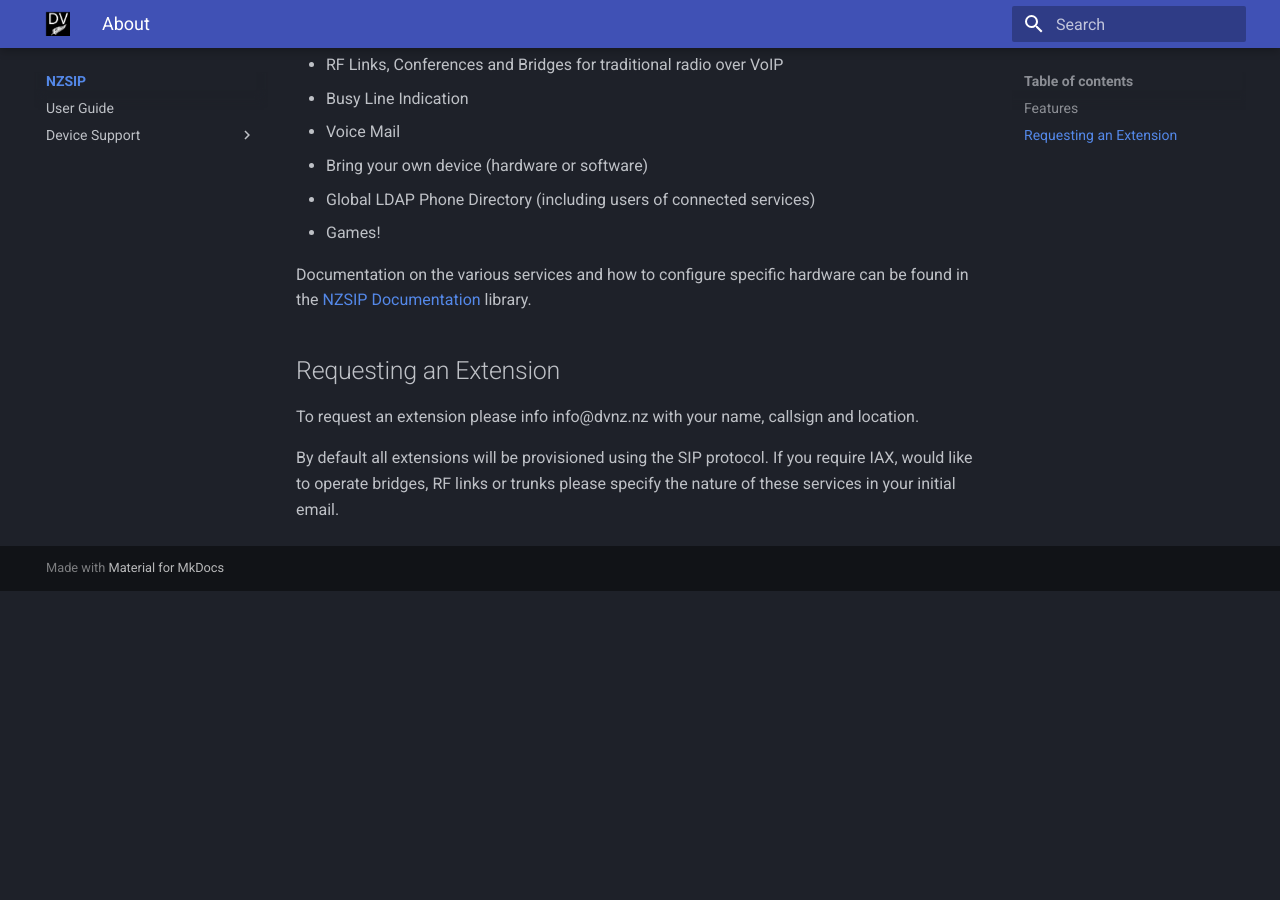
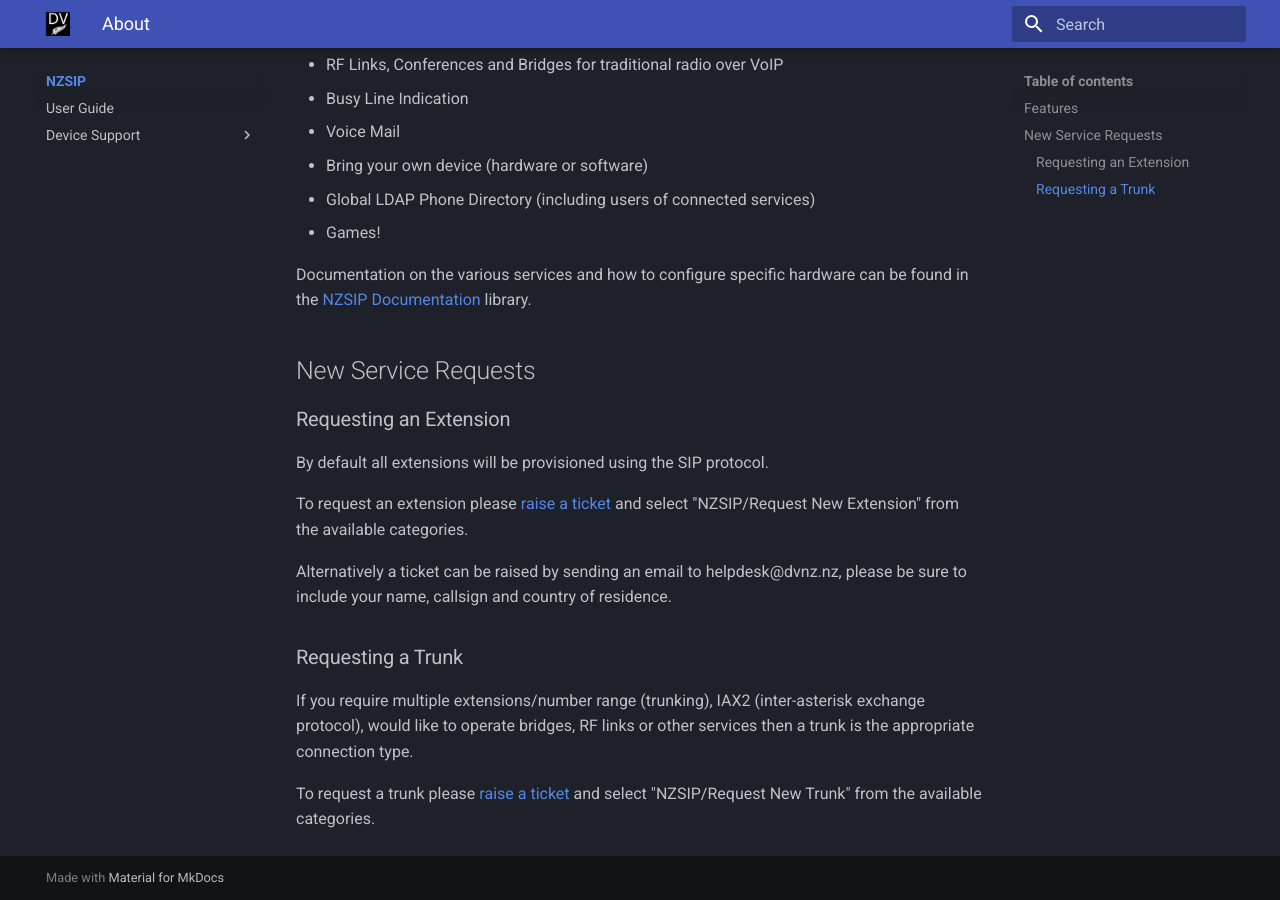
Before and after one commit to DigitalVoiceNZ/wiki, an MkDocs documentation site: the page built from docs/nzsip/index.md, in a window 1280 px wide and 900 px high, scrolled down 596 px. Built offline with MkDocs 1.6.1 and Material for MkDocs 9.7.7, drawn with Linux system fonts in a browser that asks for light colours; before the commit the page ends 1187 px from its top, so only the background shows below that.

Commit message:
Add helpdesk system links

```diff
--- a/docs/nzsip/index.md
+++ b/docs/nzsip/index.md
@@ -19,8 +19,18 @@
 
 Documentation on the various services and how to configure specific hardware can be found in the [NZSIP Documentation](users.md) library.
 
-## Requesting an Extension
+## New Service Requests
 
-To request an extension please info info@dvnz.nz with your name, callsign and location.
+### Requesting an Extension
 
-By default all extensions will be provisioned using the SIP protocol.   If you require IAX, would like to operate bridges, RF links or trunks please specify the nature of these services in your initial email.
+By default all extensions will be provisioned using the SIP protocol.
+
+To request an extension please [raise a ticket](https://helpdesk.dvnz.nz/open.php) and select "NZSIP/Request New Extension" from the available categories.
+
+Alternatively a ticket can be raised by sending an email to helpdesk@dvnz.nz, please be sure to include your name, callsign and country of residence.
+
+### Requesting a Trunk
+
+If you require multiple extensions/number range (trunking), IAX2 (inter-asterisk exchange protocol), would like to operate bridges, RF links or other services then a trunk is the appropriate connection type.
+
+To request a trunk please [raise a ticket](https://helpdesk.dvnz.nz/open.php) and select "NZSIP/Request New Trunk" from the available categories.
```
Also changed, not shown: docs/index.md (+2 -1 lines).
